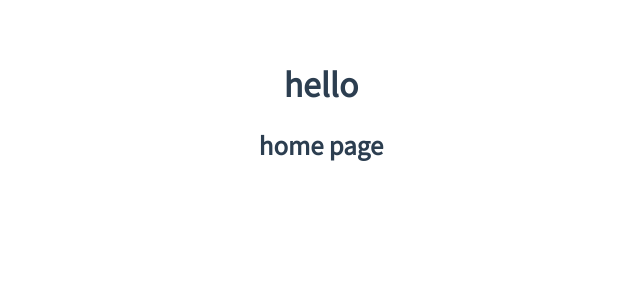
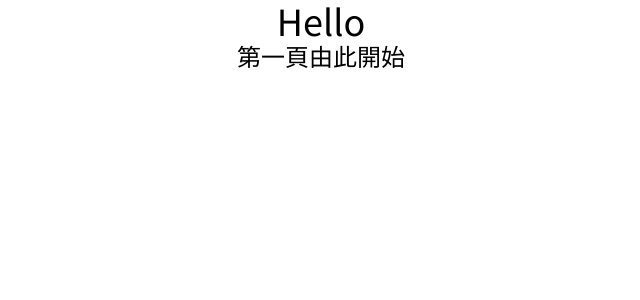
Before and after one commit to connectshark/vue-sass-template, a Vue app: page / in a window 1280 px wide. Shown: the top 300 px of the page, without its empty margins (319-959 px from the left). Built offline with nearby package versions, Linux system fonts and the light colour scheme.

Commit message:
新增tailwind

```diff
--- a/package.json
+++ b/package.json
@@ -14,6 +14,9 @@
   "devDependencies": {
     "@vitejs/plugin-vue": "^1.6.0",
     "@vue/compiler-sfc": "^3.0.5",
+    "autoprefixer": "^10.3.2",
+    "postcss": "^8.3.6",
+    "tailwindcss": "^2.2.7",
     "vite": "^2.5.1"
   }
 }
--- /dev/null
+++ b/postcss.config.js
@@ -0,0 +1,6 @@
+module.exports = {
+  plugins: {
+    tailwindcss: {},
+    autoprefixer: {},
+  },
+}
--- a/src/App.vue
+++ b/src/App.vue
@@ -1,5 +1,5 @@
 <template>
-  <h1>{{title}}</h1>
+  <h1 class="text-4xl">{{title}}</h1>
   <router-view></router-view>
 </template>
 
@@ -7,7 +7,7 @@
 export default {
   setup () {
     return {
-      title: 'hello'
+      title: 'Hello'
     }
   }
 }
@@ -17,10 +17,6 @@ export default {
 <style>
 #app {
   font-family: 'openhuninn', 'Noto Sans TC', sans-serif;
-  -webkit-font-smoothing: antialiased;
-  -moz-osx-font-smoothing: grayscale;
   text-align: center;
-  color: #2c3e50;
-  margin-top: 60px;
 }
 </style>
--- /dev/null
+++ b/src/index.css
@@ -0,0 +1,3 @@
+@tailwind base;
+@tailwind components;
+@tailwind utilities;
--- a/src/main.js
+++ b/src/main.js
@@ -2,6 +2,7 @@ import { createApp } from 'vue'
 import App from './App.vue'
 import store from './store'
 import router from './router'
+import './index.css'
 
 createApp(App)
   .use(router)
--- a/src/views/home.vue
+++ b/src/views/home.vue
@@ -1,5 +1,5 @@
 <template>
-  <h2>home page</h2>
+  <h2 class="text-2xl">第一頁由此開始</h2>
 </template>
 
 <script>
--- /dev/null
+++ b/tailwind.config.js
@@ -0,0 +1,11 @@
+module.exports = {
+  purge: ['./index.html', './src/**/*.{vue,js,ts,jsx,tsx}'],
+  darkMode: false, // or 'media' or 'class'
+  theme: {
+    extend: {},
+  },
+  variants: {
+    extend: {},
+  },
+  plugins: [],
+}
```
Also changed, not shown: 2 other files (tests, documents, lock files or other folders).
